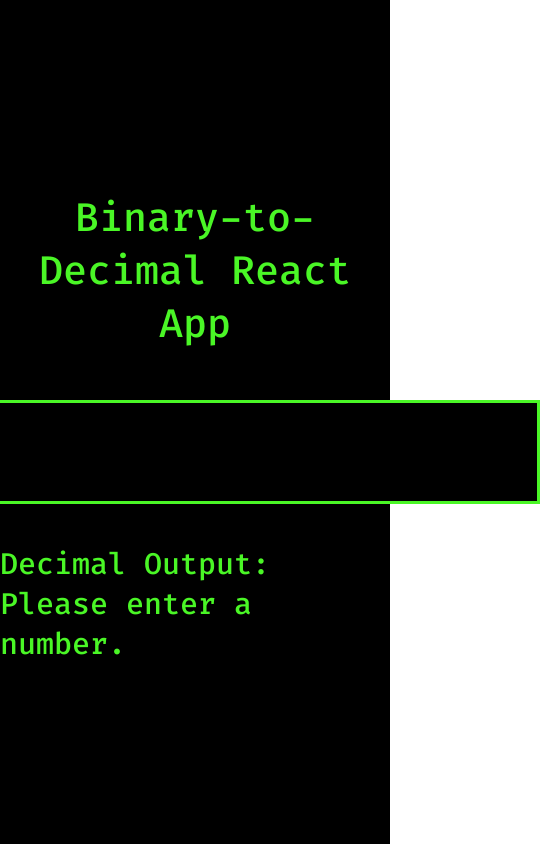
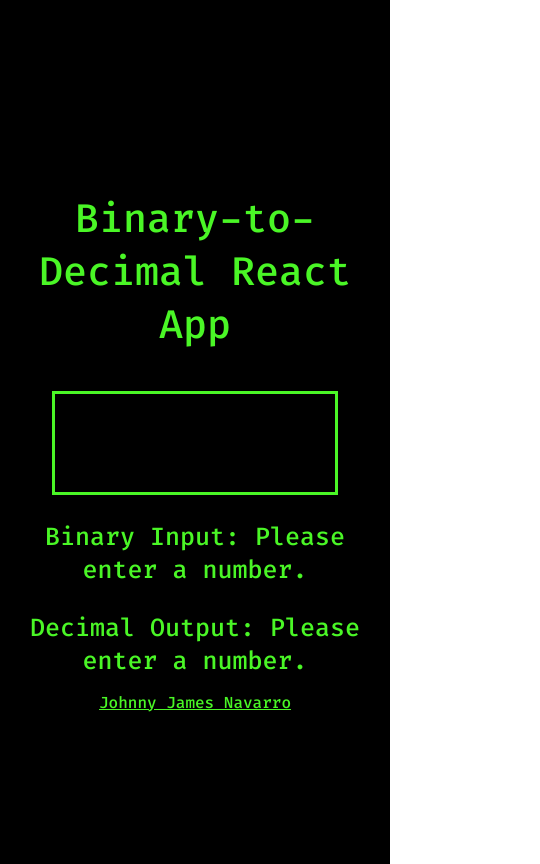
Before and after one commit to JohnnyJamesNavarro/bin-to-dec-react, a React (Create React App) app: page / in a window 390 px wide. Shown: the whole page, 540 px wide, since content can reach past the window. Built offline with nearby package versions, Linux system fonts and the light colour scheme.

Commit message:
Added styling for basic responsiveness.

```diff
--- a/src/App.css
+++ b/src/App.css
@@ -8,6 +8,7 @@
   color: #4af626;
   font-family: "Fira Code", monospace;
   font-weight: 500;
+  padding: 10px;
 }
 
 .Title {
@@ -16,17 +17,24 @@
 }
 
 .Input {
+  width: 65%;
   background-color: black;
   border: 3px solid #4af626;
   color: #4af626;
   outline: none;
   padding: 20px;
-  margin: 10px;
   text-align: center;
   font-size: 50px;
   letter-spacing: 10px;
 }
 
-.Output {
-  font-size: 30px;
+.BottomText {
+  font-size: 25px;
+  text-align: center;
+  margin-bottom: 0;
 }
+
+.Link {
+  color: #4af626;
+  margin-top: 15px;
+}
--- a/src/App.js
+++ b/src/App.js
@@ -31,12 +31,27 @@
         value={inputBinNum}
         onChange={handleInputBinChange}
       />
-      <p className="Output">
+      <p className="BottomText">
+        Binary Input:{" "}
+        {inputBinNum === "" || isNaN(inputBinNum)
+          ? "Please enter a number."
+          : inputBinNum}
+      </p>
+      <p className="BottomText">
         Decimal Output:{" "}
         {outputDecNum === "" || isNaN(outputDecNum)
           ? "Please enter a number."
           : outputDecNum}
       </p>
+
+      <a
+        className="Link"
+        href="https://github.com/JohnnyJamesNavarro"
+        target="_blank"
+        rel="noreferrer"
+      >
+        Johnny James Navarro
+      </a>
     </div>
   );
 }
```
